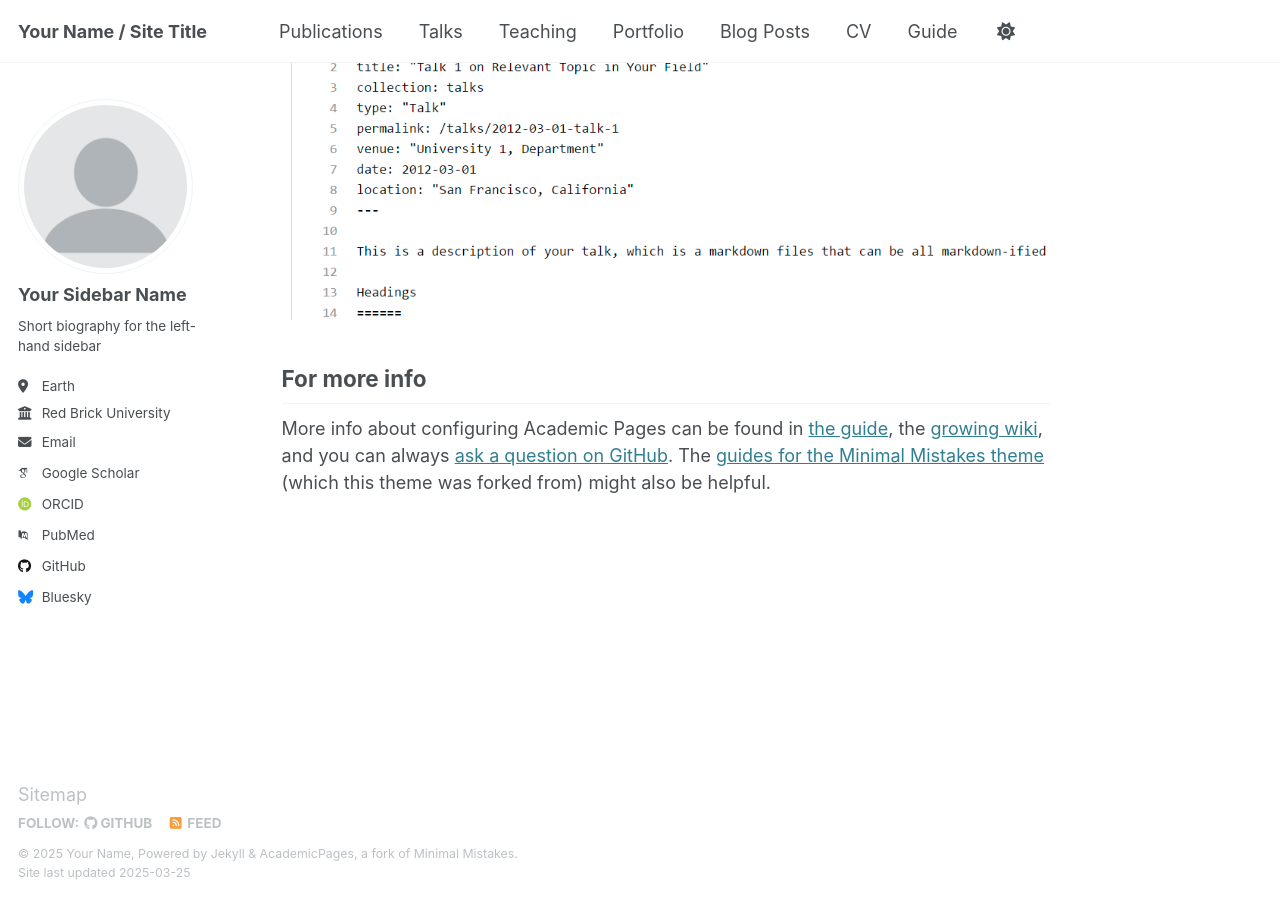
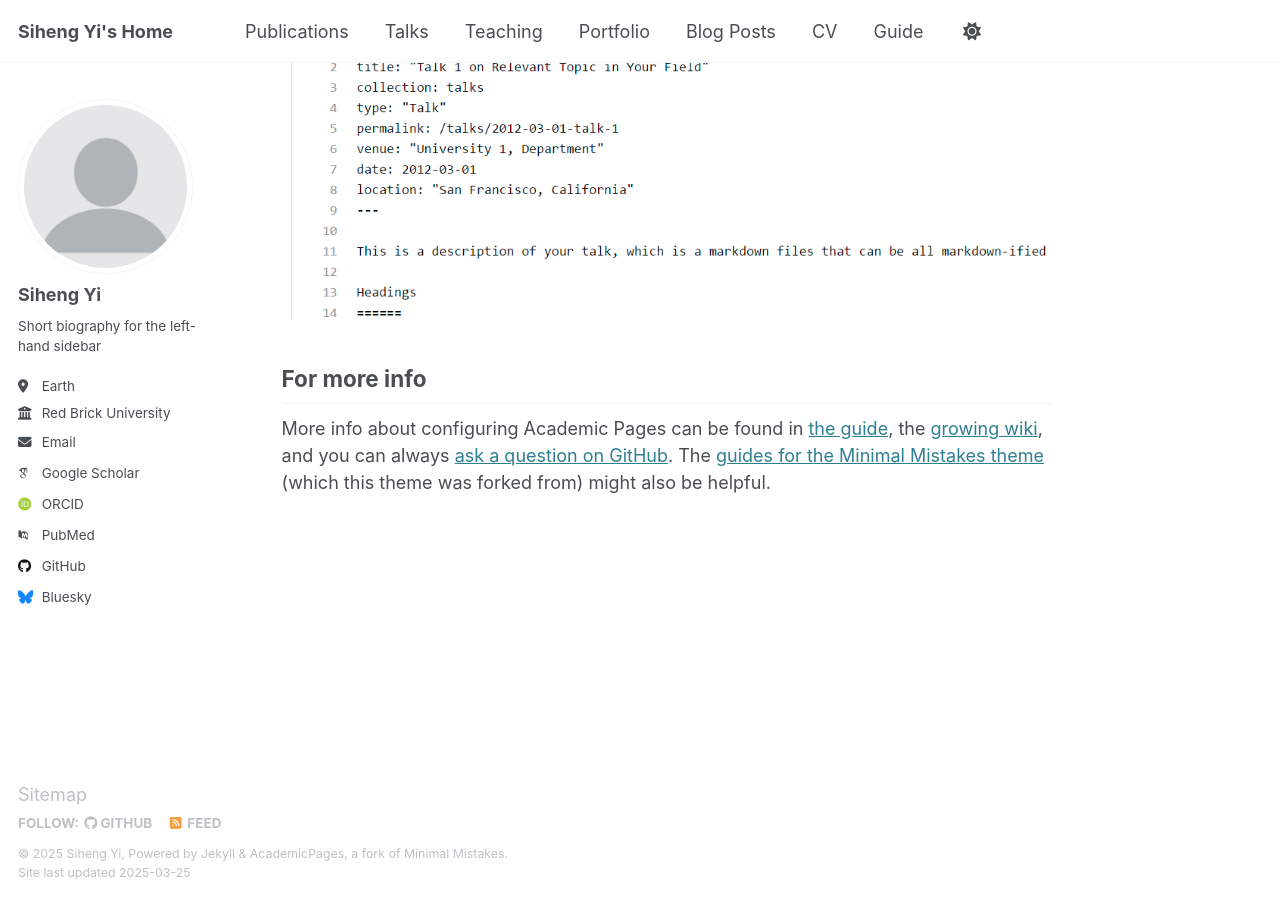
Before and after one commit to SihengYi/SihengYi.github.io, a Jekyll site: the page built from _pages/about.md, in a window 1280 px wide and 900 px high, scrolled down 2635 px. Built offline with Jekyll 4.4.1, drawn with Linux system fonts in a browser that asks for light colours; some web fonts are replaced.

Commit message:
Update _config.yml

```diff
--- a/_config.yml
+++ b/_config.yml
@@ -9,13 +9,13 @@
 # Basic Site Settings
 locale                   : "en-US"
 site_theme               : "default"
-title                    : "Your Name / Site Title"
+title                    : "Siheng Yi's Home"
 title_separator          : "-"
-name                     : &name "Your Name"
+name                     : &name "Siheng Yi"
 description              : &description "personal description"
-url                      : https://academicpages.github.io # the base hostname & protocol for your site e.g. "https://[your GitHub username].github.io"
+url                      : https://SihengYi.github.io # the base hostname & protocol for your site e.g. "https://[your GitHub username].github.io"
 baseurl                  : "" # the subpath of your site, e.g. "/blog"
-repository               : "academicpages/academicpages.github.io"
+repository               : "SihengYi/SihengYi.github.io"
 
 # Site Author - The following control what appear as part of the author content on the side bar.
 #               If a field is blank the icon and link will not appear, otherwise it will be shown.
@@ -23,7 +23,7 @@ repository               : "academicpages/academicpages.github.io"
 author:
   # Biographic information
   avatar           : "profile.png"
-  name             : "Your Sidebar Name"
+  name             : "Siheng Yi"
   pronouns         : # example: "she/her"
   bio              : "Short biography for the left-hand sidebar"
   location         : "Earth"
```
